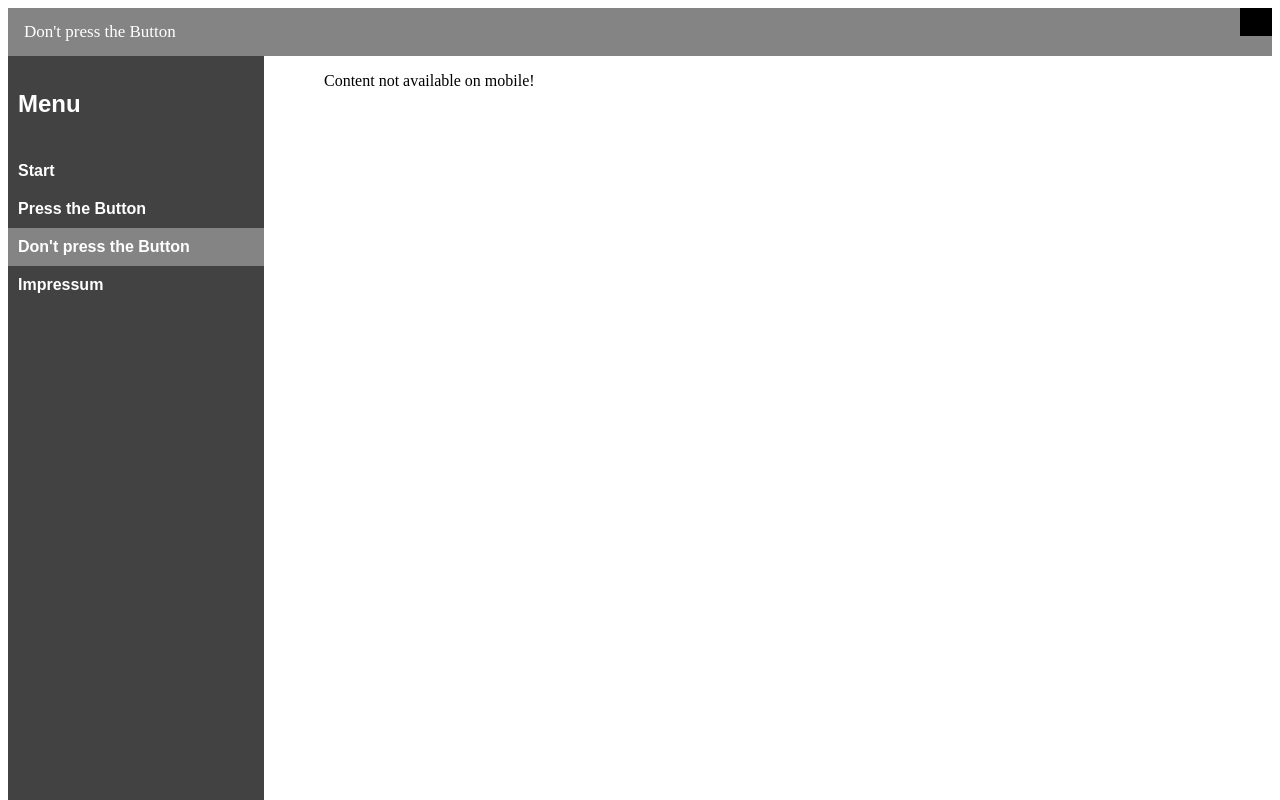
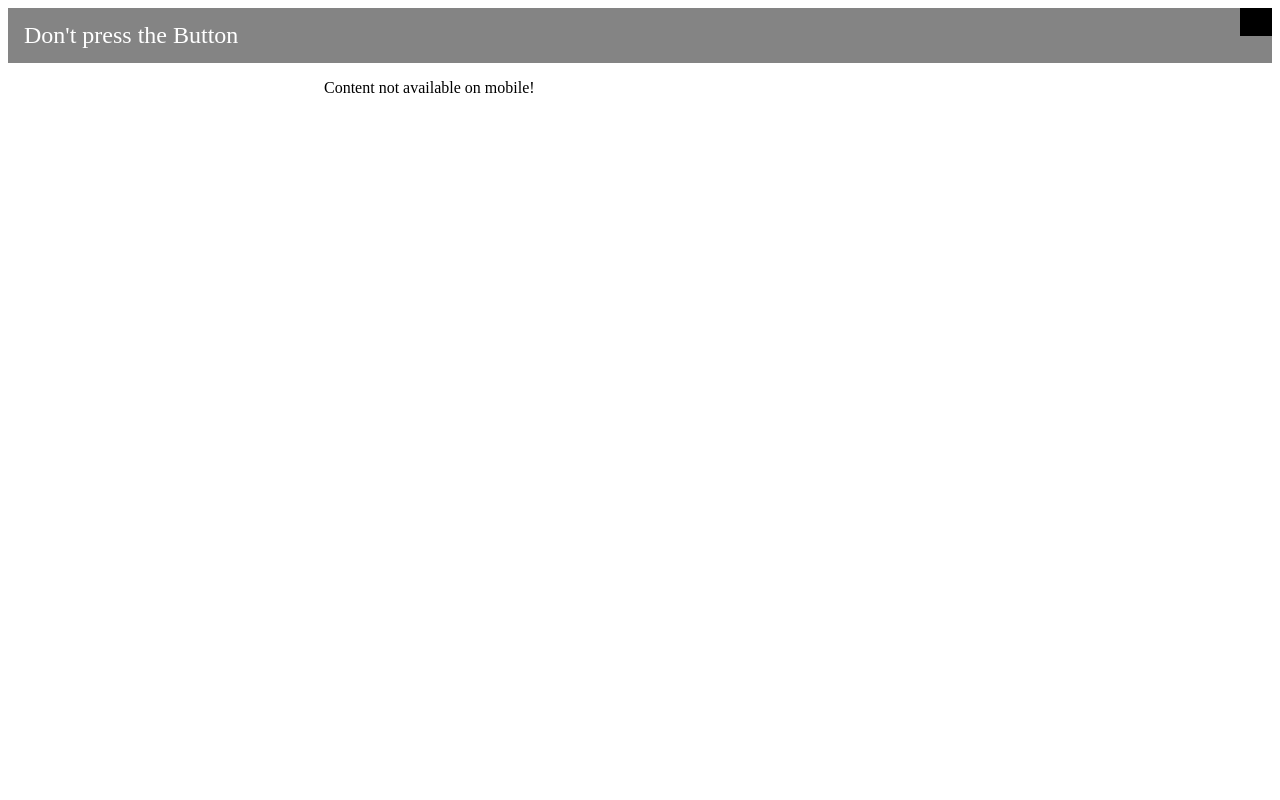
Before and after one commit to Timhot3p/Timhot3p.github.io, a plain HTML site: page dontPress.html in a window 1280 px wide. Drawn offline with Linux system fonts and the light colour scheme.

Commit message:
desktop menu weg

```diff
--- a/dontPress.html
+++ b/dontPress.html
@@ -23,7 +23,7 @@
 
     </div>
 
-    <div id="menu" style="width:20%">
+    <div id="menu" class="desktop" style="width:20%">
         <p id="menutxt">Menu</p>
         <a href = "index.html">Start</a>
         <a href = "pressButton.html">Press the Button</a>
--- a/webapp.css
+++ b/webapp.css
@@ -25,11 +25,10 @@
   color: white;
   padding: 14px 16px;
   text-decoration: none;
-  font-size: 17px;
+  font-size: 3vh;
   display: block;
 }
 
-/* Style the hamburger menu */
 #mobileMenu  a.icon {
   background: black;
   display: block;
```
Also changed, not shown: pressButton.html (+1 -1 lines).
